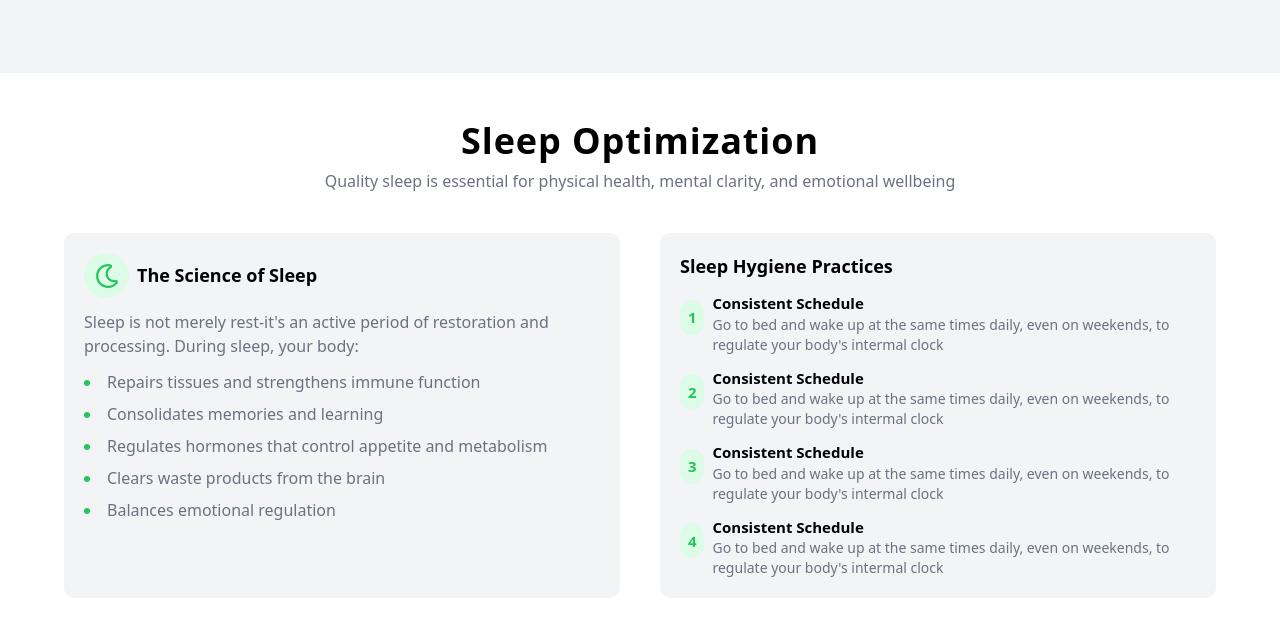
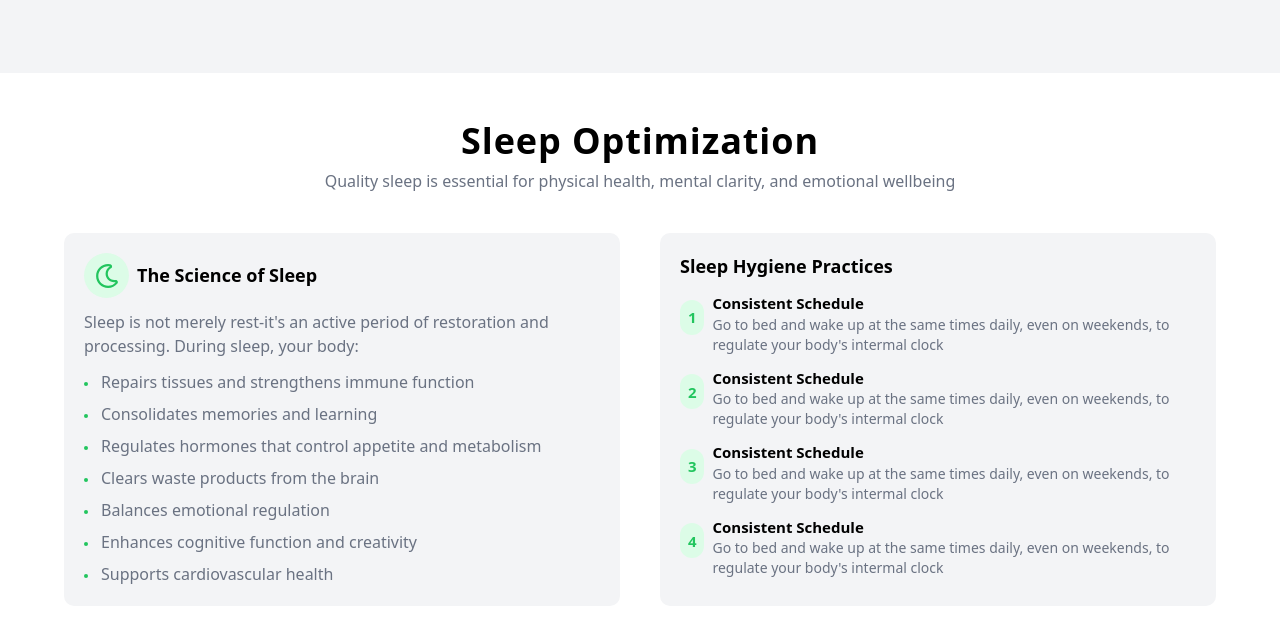
Before and after one commit to abdirisak009/sola-front-end, a React (Vite) app: page / in a window 1280 px wide. Shown: the part 1680-2302 px from the top of the page. Built offline with nearby package versions, Linux system fonts and the light colour scheme.

Commit message:
applied changes

```diff
--- a/src/components/SleepOpt.jsx
+++ b/src/components/SleepOpt.jsx
@@ -26,7 +26,7 @@ const SleepOpt = () => {
                 Sleep is not merely rest-it's an active period of restoration
                 and processing. During sleep, your body:{" "}
               </p>
-              <ul className="list-disc list-inside marker:text-[#22c55e] mt-2 text-gray-500 space-y-2">
+              <ul className="list-disc list-inside marker:text-[#22c55e] marker:text-xs mt-2 text-gray-500 space-y-2">
                 <li>Repairs tissues and strengthens immune function </li>
                 <li>Consolidates memories and learning </li>
                 <li>
@@ -34,6 +34,8 @@ const SleepOpt = () => {
                 </li>
                 <li>Clears waste products from the brain </li>
                 <li>Balances emotional regulation </li>
+                <li>Enhances cognitive function and creativity</li>
+                <li>Supports cardiovascular health</li>
               </ul>
             </div>
           </div>
--- a/src/pages/LifestyleMindset.jsx
+++ b/src/pages/LifestyleMindset.jsx
@@ -4,6 +4,7 @@ import LifestyleHero from '../components/LifestyleHero'
 import PowerofMindset from '../components/PowerofMindset'
 import StressManagement from '../components/StressManagement'
 import SleepOpt from '../components/SleepOpt'
+import JoyfulMovement from '../components/JoyfulMovement'
 
 const LifestyleMindset = () => {
   return (
@@ -25,6 +26,10 @@ const LifestyleMindset = () => {
         <section className='bg-[#fff] min-h-[90vh]'>
           <SleepOpt />
         </section>
+        {/* JoyfulMovement Section */}
+        <section className='bg-gray-100 min-h-screen'>
+          <JoyfulMovement />
+        </section>
 
 
     </>
```
